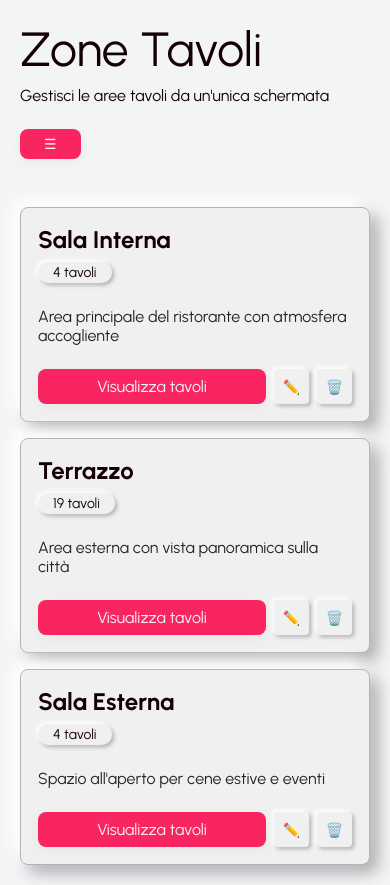
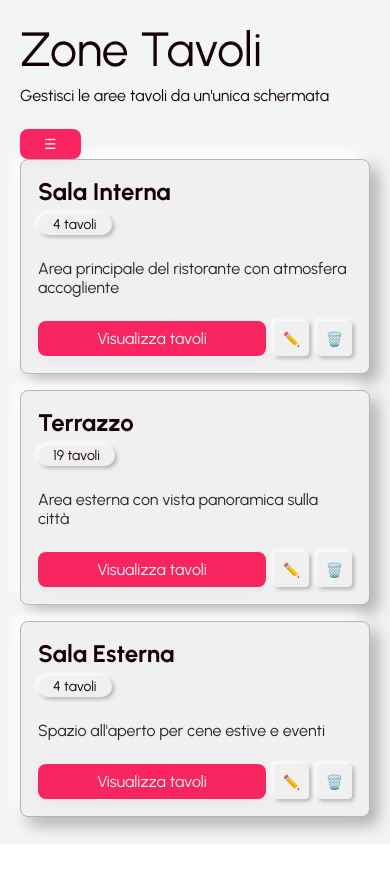
Before and after one commit to spread0942/rest_your_ant, a Vue app in the folder frontend/: page /aree-tavoli in a window 390 px wide. After the commit the page ends 844 px from the top, so only its background shows below. Built offline with nearby package versions, Linux system fonts and the light colour scheme; sample sign-in values are in the browser's storage.

Commit message:
feat: Enhance layout and responsiveness of BaseListView, BaseTableView, Impostazioni, and TavoloSingolo components

```diff
--- a/frontend/src/components/BaseListView.vue
+++ b/frontend/src/components/BaseListView.vue
@@ -99,23 +99,29 @@ export default {
 </script>
 
 <style scoped>
+/* Main Container */
 .base-list-container {
+  width: 100%;
+  height: 100vh;
+  background: #f3f4f6;
   display: flex;
-  min-height: 100vh;
-  background: #f3f4f6;
+  font-family: 'Urbanist', sans-serif;
+  padding: 40px 20px;
+  gap: 26px;
 }
 
+/* Sidebar */
+.sidebar-wrapper {
+  flex-shrink: 0;
+}
+
+/* Main Content */
 .main-content {
   flex: 1;
-  margin-left: 224px;
-  padding: 40px;
-}
-
-@media (max-width: 768px) {
-  .main-content {
-    margin-left: 0;
-    padding: 20px;
-  }
+  display: flex;
+  flex-direction: column;
+  padding: 0;
+  gap: 32px;
 }
 
 .header-section {
@@ -127,11 +133,26 @@ export default {
   display: flex;
   justify-content: space-between;
   align-items: flex-end;
-  margin-bottom: 48px;
   width: 100%;
 }
 
+/* Mobile Responsive */
 @media (max-width: 768px) {
+  .base-list-container {
+    flex-direction: column;
+    padding: 20px;
+    gap: 20px;
+  }
+
+  .sidebar-wrapper {
+    width: 100%;
+  }
+
+  .main-content {
+    padding: 0;
+    width: 100%;
+  }
+
   .page-header {
     flex-direction: column;
     align-items: flex-start;
@@ -177,6 +198,8 @@ export default {
   box-shadow: 0px 4px 16px 0px rgba(0, 0, 0, 0.04);
   transition: all 0.2s ease;
   height: 30px;
+  position: relative;
+  z-index: 1001;
 }
 
 .create-button:hover {
--- a/frontend/src/components/BaseTableView.vue
+++ b/frontend/src/components/BaseTableView.vue
@@ -133,27 +133,29 @@ export default {
 </script>
 
 <style scoped>
+/* Main Container */
 .base-table-container {
+  width: 100%;
+  height: 100vh;
+  background: #f3f4f6;
   display: flex;
-  min-height: 100vh;
-  background: #f3f4f6;
+  font-family: 'Urbanist', sans-serif;
+  padding: 40px 20px;
+  gap: 26px;
 }
 
+/* Sidebar */
 .sidebar-wrapper {
   flex-shrink: 0;
 }
 
+/* Main Content */
 .main-content {
   flex: 1;
-  margin-left: 224px;
-  padding: 40px;
-}
-
-@media (max-width: 768px) {
-  .main-content {
-    margin-left: 0;
-    padding: 20px;
-  }
+  display: flex;
+  flex-direction: column;
+  padding: 0;
+  gap: 32px;
 }
 
 /* Header Section */
@@ -161,10 +163,26 @@ export default {
   display: flex;
   justify-content: space-between;
   align-items: flex-end;
-  margin-bottom: 40px;
+  width: 100%;
 }
 
+/* Mobile Responsive */
 @media (max-width: 768px) {
+  .base-table-container {
+    flex-direction: column;
+    padding: 20px;
+    gap: 20px;
+  }
+
+  .sidebar-wrapper {
+    width: 100%;
+  }
+
+  .main-content {
+    padding: 0;
+    width: 100%;
+  }
+
   .header-section {
     flex-direction: column;
     align-items: flex-start;
@@ -207,6 +225,8 @@ export default {
   box-shadow: 0px 4px 16px 0px rgba(0, 0, 0, 0.04);
   transition: all 0.2s ease;
   height: 30px;
+  position: relative;
+  z-index: 1001;
 }
 
 .add-button:hover {
--- a/frontend/src/views/Impostazioni.vue
+++ b/frontend/src/views/Impostazioni.vue
@@ -287,27 +287,33 @@ export default {
 </script>
 
 <style scoped>
+/* Main Container */
 .settings-container {
+  width: 100%;
+  height: 100vh;
+  background: #f3f4f6;
   display: flex;
-  min-height: 100vh;
-  background: #f3f4f6;
+  font-family: 'Urbanist', sans-serif;
+  padding: 40px 20px;
+  gap: 26px;
 }
 
+/* Sidebar */
+.sidebar-wrapper {
+  flex-shrink: 0;
+}
+
+/* Main Content */
 .main-content {
   flex: 1;
-  margin-left: 224px;
-  padding: 40px;
-}
-
-@media (max-width: 768px) {
-  .main-content {
-    margin-left: 0;
-    padding: 20px;
-  }
+  display: flex;
+  flex-direction: column;
+  padding: 0;
+  gap: 32px;
 }
 
 .header {
-  margin-bottom: 40px;
+  width: 100%;
 }
 
 .title {
@@ -324,7 +330,23 @@ export default {
   gap: 48px;
 }
 
+/* Mobile Responsive */
 @media (max-width: 768px) {
+  .settings-container {
+    flex-direction: column;
+    padding: 20px;
+    gap: 20px;
+  }
+
+  .sidebar-wrapper {
+    width: 100%;
+  }
+
+  .main-content {
+    padding: 0;
+    width: 100%;
+  }
+
   .content-wrapper {
     flex-direction: column;
     gap: 24px;
--- a/frontend/src/views/TavoloSingolo.vue
+++ b/frontend/src/views/TavoloSingolo.vue
@@ -448,6 +448,8 @@ export default {
   box-shadow: -6px -6px 12px 0px #ffffff, 6px 6px 12px 0px #f2abbf;
   transition: all 0.2s ease;
   min-width: 107px;
+  position: relative;
+  z-index: 1001;
 }
 
 .save-button:hover {
```
